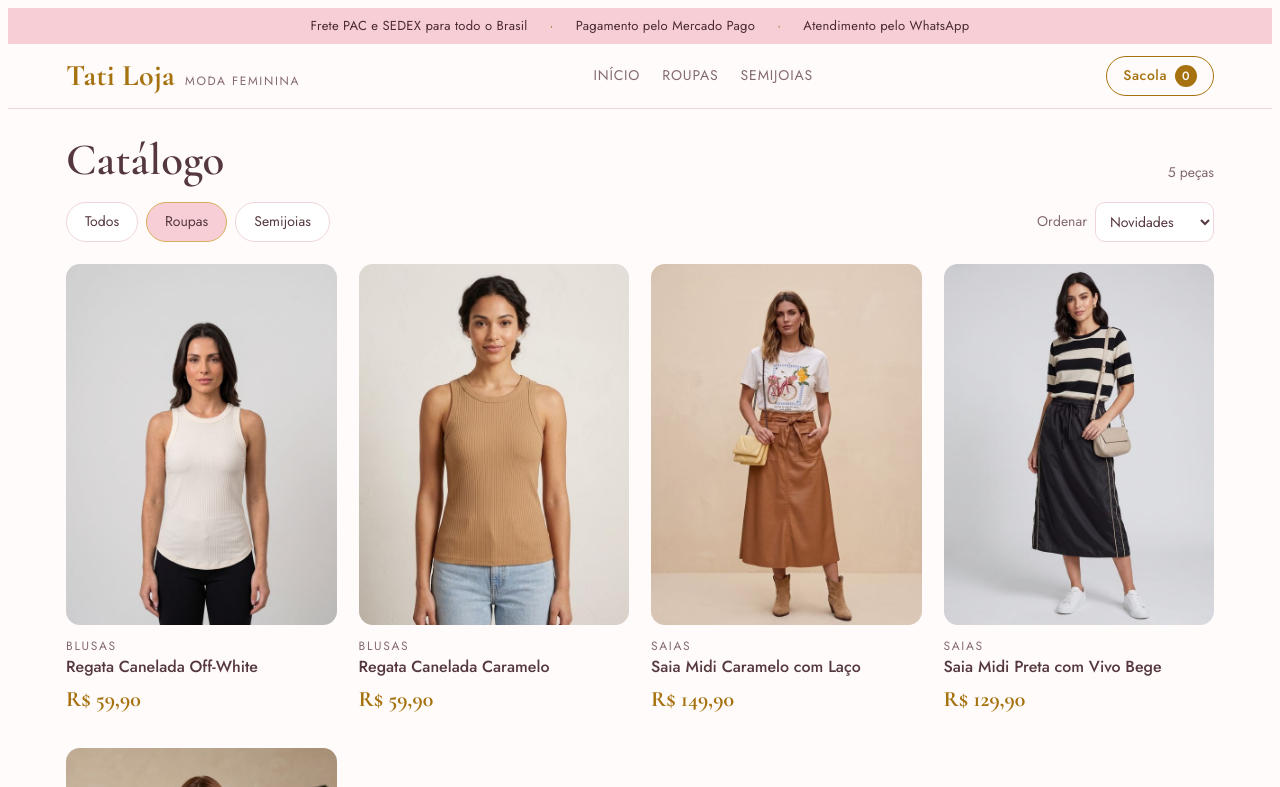
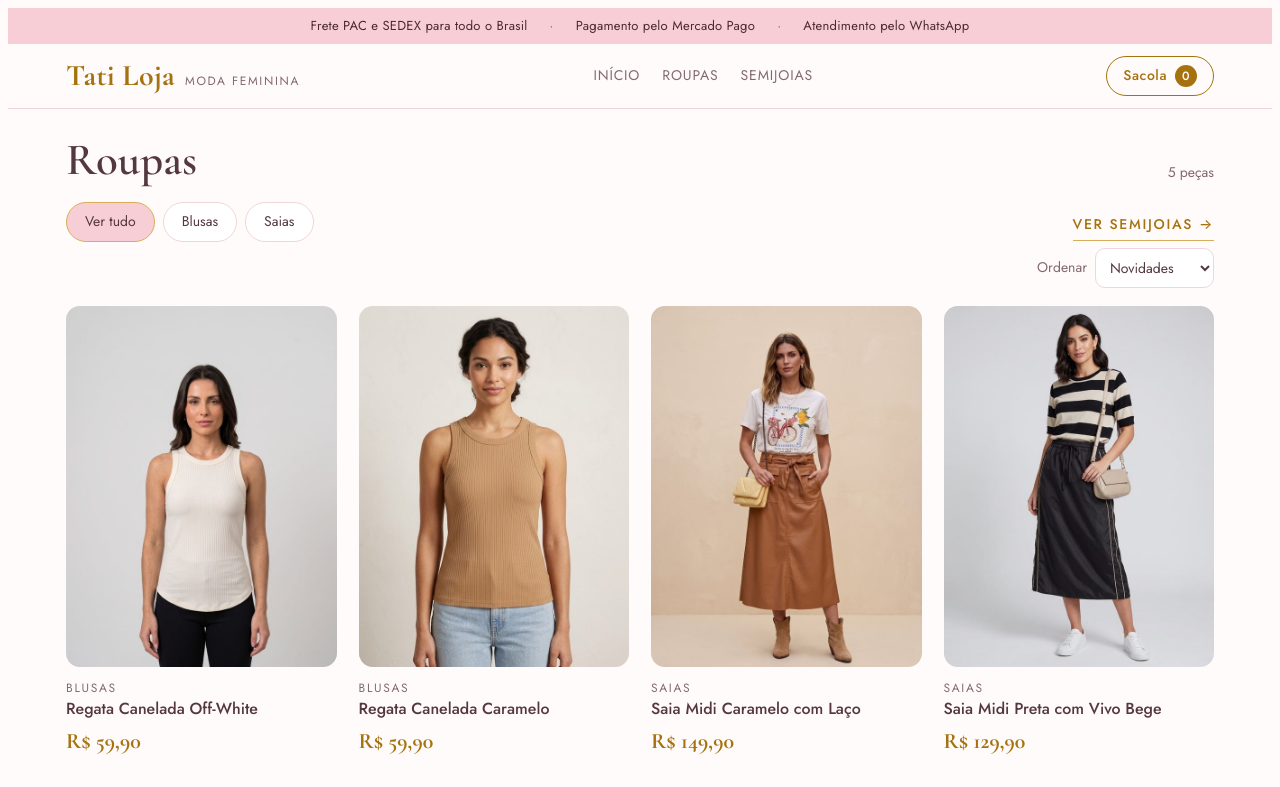
Before and after one commit to JorgeTLJ/tatiloja, a plain HTML site: page index.html in a window 1280 px wide. Both pictures are taken after a click on the button "VER ROUPAS". Shown: the top 787 px of the page. Drawn offline with nearby package versions, Linux system fonts and the light colour scheme.

Commit message:
Seções Roupas/Semijoias com subcategorias, 'Ver tudo' e atalho para a outra seção
Co-Authored-By: Claude Sonnet 5.5 <noreply@anthropic.com>
Claude-Session: https://claude.ai/code/session_01MSCHnMUsUjE2DFSpHESRGD

```diff
--- a/admin/admin.js
+++ b/admin/admin.js
@@ -104,7 +104,7 @@ function openEditor(i) {
   $('#eName').value = d.name; $('#eCat').value = d.cat; $('#eSizes').value = (d.sizes || []).join(', ');
   $('#ePrice').value = fmtMoney(d.price); $('#eOld').value = fmtMoney(d.oldPrice); $('#eDesc').value = d.desc || ''; $('#eMp').value = d.mp || '';
   $('#eSold').checked = !!d.soldOut; $('#eVis').checked = d.visible !== false; $('#edErr').textContent = '';
-  const cats = [...new Set(['Blusas', 'Saias', 'Vestidos', 'Calças', 'Acessórios', 'Sapatos', 'Semijoias', ...data.products.map(x => x.cat)])];
+  const cats = [...new Set(['Regatas', 'Blusas', 'Vestidos', 'Conjuntos', 'Saias', 'Calças', 'Acessórios', 'Sapatos', 'Brincos', 'Colares', 'Pulseiras', 'Anéis', 'Semijoias', ...data.products.map(x => x.cat)])];
   $('#cats').innerHTML = cats.map(c => '<option value="' + esc(c) + '">').join('');
   renderPhotos(); $('#edLayer').hidden = false; document.documentElement.style.overflow = 'hidden'; $('#eName').focus();
 }
--- a/app.js
+++ b/app.js
@@ -236,23 +236,44 @@ $('#pWhats').addEventListener('click', e => {
 });
 
 /* ============ VITRINE ============ */
-let filter = 'Todos', sort = 'new';
-const cats = ['Todos', 'Roupas', SEMIJOIAS];
-const inFilter = p => filter === 'Todos' || (filter === 'Roupas' ? p.cat !== SEMIJOIAS : p.cat === filter);
+let section = 'Todos', sub = 'Todos', sort = 'new';
+const JEWEL_CATS = (DATA.settings && DATA.settings.semijoiasCats) || ['Brincos', 'Colares', 'Pulseiras', 'Anéis', SEMIJOIAS];
+const isJewel = p => JEWEL_CATS.includes(p.cat);
+const inSection = p => section === 'Todos' || (section === 'Roupas' ? !isJewel(p) : isJewel(p));
+const inFilter = p => inSection(p) && (sub === 'Todos' || p.cat === sub);
+function subCats() {
+  const used = [...new Set(PRODUCTS.filter(inSection).map(p => p.cat))];
+  if (section === 'Semijoias') return [...new Set([...JEWEL_CATS.filter(c => c !== SEMIJOIAS), ...used])];
+  return used;
+}
+function setSection(s) { section = s; sub = 'Todos'; renderChips(); renderGrid(); }
 
 function renderChips() {
+  $('#secTitle').textContent = section === 'Roupas' ? 'Roupas' : section === 'Semijoias' ? 'Semijoias' : 'Catálogo';
   const box = $('#chips'); box.innerHTML = '';
-  cats.forEach(c => {
+  const mk = (label, val) => {
     const b = document.createElement('button');
-    b.type = 'button'; b.className = 'chip'; b.textContent = c;
-    b.setAttribute('aria-pressed', String(c === filter));
-    b.addEventListener('click', () => { filter = c; renderChips(); renderGrid(); });
+    b.type = 'button'; b.className = 'chip'; b.textContent = label;
+    b.setAttribute('aria-pressed', String(val === sub));
+    b.addEventListener('click', () => { sub = val; renderChips(); renderGrid(); });
     box.appendChild(b);
-  });
+  };
+  mk('Ver tudo', 'Todos');
+  if (section !== 'Todos') subCats().forEach(c => mk(c, c));
+  const sw = $('#switch'); sw.innerHTML = '';
+  const link = (label, target) => {
+    const b = document.createElement('button');
+    b.type = 'button'; b.className = 'switch-link'; b.textContent = label + ' \u2192';
+    b.addEventListener('click', () => { setSection(target); window.scrollTo({ top: 0, behavior: 'smooth' }); });
+    sw.appendChild(b);
+  };
+  if (section === 'Roupas') link('Ver semijoias', 'Semijoias');
+  else if (section === 'Semijoias') link('Ver roupas', 'Roupas');
+  else { link('Ver roupas', 'Roupas'); link('Ver semijoias', 'Semijoias'); }
 }
 function renderGrid() {
   const grid = $('#grid'); grid.innerHTML = '';
-  if (filter === SEMIJOIAS && !PRODUCTS.some(p => p.cat === SEMIJOIAS)) {
+  if (section === 'Semijoias' && !PRODUCTS.some(inFilter)) {
     $('#count').textContent = '';
     grid.innerHTML = '<div class="empty-card"><h3>Semijoias em breve por aqui</h3><p>Estamos preparando as fotos. Enquanto isso, chame no WhatsApp e mostramos as peças disponíveis na loja.</p><a class="btn" href="' +
       waLink('Olá, Tati Loja! Quero ver as semijoias disponíveis.') + '" target="_blank" rel="noopener">Ver semijoias no WhatsApp</a></div>';
@@ -288,7 +309,7 @@ function showWelcome() {
   window.scrollTo(0, 0);
 }
 function enter(f) {
-  filter = f; renderChips(); renderGrid();
+  setSection(f);
   welcome.classList.add('out'); root.classList.remove('w-open');
   setTimeout(() => { welcome.hidden = true; }, 450);
   try { sessionStorage.setItem('tatiloja.entrou', '1'); } catch (e) {}
@@ -297,7 +318,7 @@ function enter(f) {
 welcome.querySelectorAll('[data-enter]').forEach(b => b.addEventListener('click', () => enter(b.dataset.enter)));
 document.querySelectorAll('[data-go]').forEach(el => el.addEventListener('click', e => {
   e.preventDefault();
-  if (el.dataset.go === 'home') showWelcome(); else { filter = el.dataset.go; renderChips(); renderGrid(); window.scrollTo({ top: 0, behavior: 'smooth' }); }
+  if (el.dataset.go === 'home') showWelcome(); else { setSection(el.dataset.go); window.scrollTo({ top: 0, behavior: 'smooth' }); }
 }));
 let seen = false; try { seen = sessionStorage.getItem('tatiloja.entrou') === '1'; } catch (e) {}
 if (seen || location.hash.length > 1) { welcome.hidden = true; } else { root.classList.add('w-open'); }
--- a/data/loja.json
+++ b/data/loja.json
@@ -63,7 +63,14 @@
           "prazo": ""
         }
       ]
-    }
+    },
+    "semijoiasCats": [
+      "Brincos",
+      "Colares",
+      "Pulseiras",
+      "Anéis",
+      "Semijoias"
+    ]
   },
   "products": [
     {
--- a/index.html
+++ b/index.html
@@ -45,11 +45,14 @@
   <section id="catalogo">
     <div class="in">
       <div class="sec-head">
-        <h2>Catálogo</h2>
+        <h2 id="secTitle">Catálogo</h2>
         <span class="count" id="count" aria-live="polite"></span>
       </div>
       <div class="tools">
         <div class="chips" id="chips" role="group" aria-label="Categorias"></div>
+        <div class="switch" id="switch"></div>
+      </div>
+      <div class="sortbar">
         <label class="sort" for="sort">Ordenar
           <select id="sort">
             <option value="new">Novidades</option>
--- a/style.css
+++ b/style.css
@@ -304,3 +304,13 @@ html.w-open, html.w-open body { overflow: hidden; }
 .w-btn, .w-btn.primary { background: var(--gold); border-color: var(--gold); color: var(--on-gold); }
 .w-btn:hover, .w-btn.primary:hover { background: var(--gold); border-color: var(--gold); filter: brightness(1.1); transform: translateY(-1px); }
 .w-whats { color: var(--ink); opacity: .75; }
+
+/* Subcategorias e troca de seção */
+.tools { align-items: flex-start; }
+.switch { display: flex; flex-wrap: wrap; gap: 6px 22px; margin-left: auto; padding-top: 8px; }
+.switch-link { border: 0; background: transparent; padding: 4px 0; color: var(--gold); font-weight: 500; font-size: 14px; letter-spacing: .12em; text-transform: uppercase; border-bottom: 1px solid var(--gold-line); }
+.switch-link:hover { color: var(--ink); border-color: var(--ink); }
+.sortbar { display: flex; justify-content: flex-end; padding-bottom: 18px; }
+.tools { padding-bottom: 6px; }
+@media (max-width: 720px) { .switch { width: 100%; justify-content: flex-end; padding-top: 4px; } }
+@media (max-width: 720px) { .chip { padding: 6px 14px; min-height: 36px; font-size: 13px; } .tools { gap: 8px 12px; } }
```
